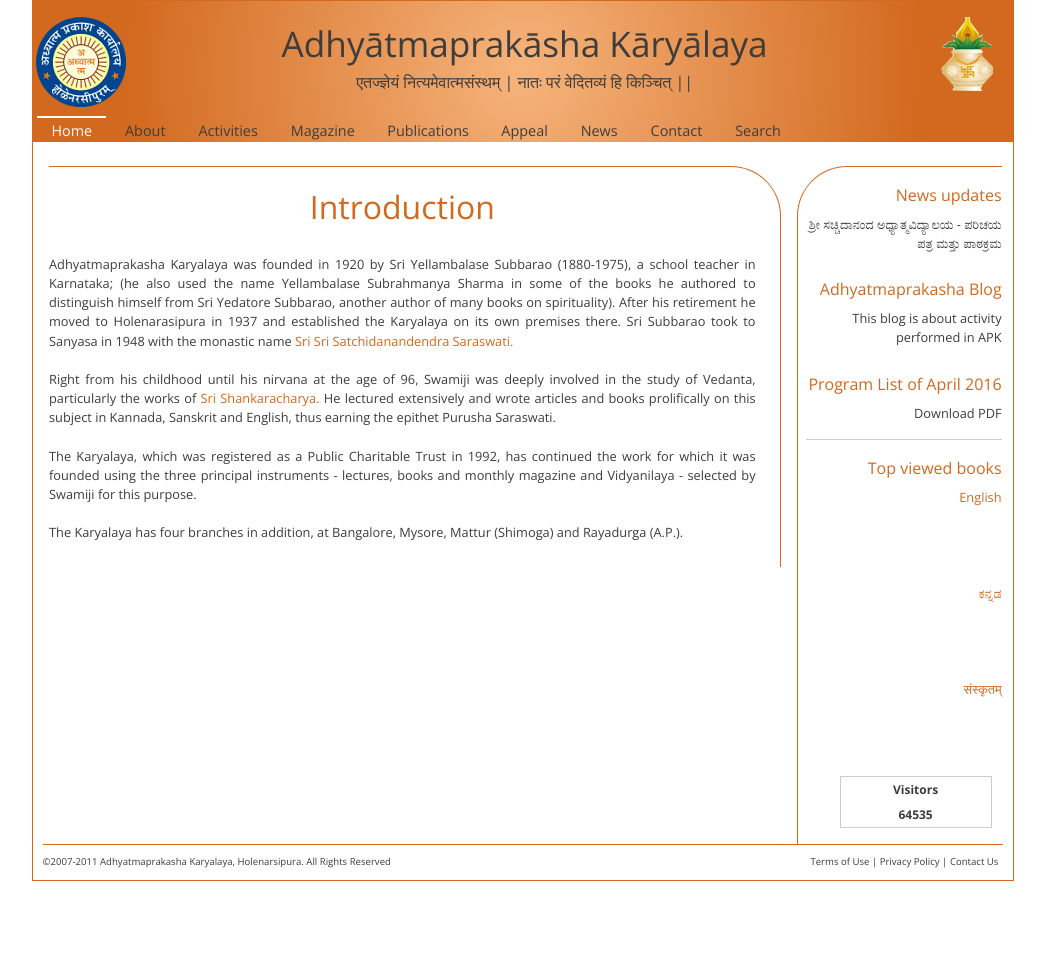
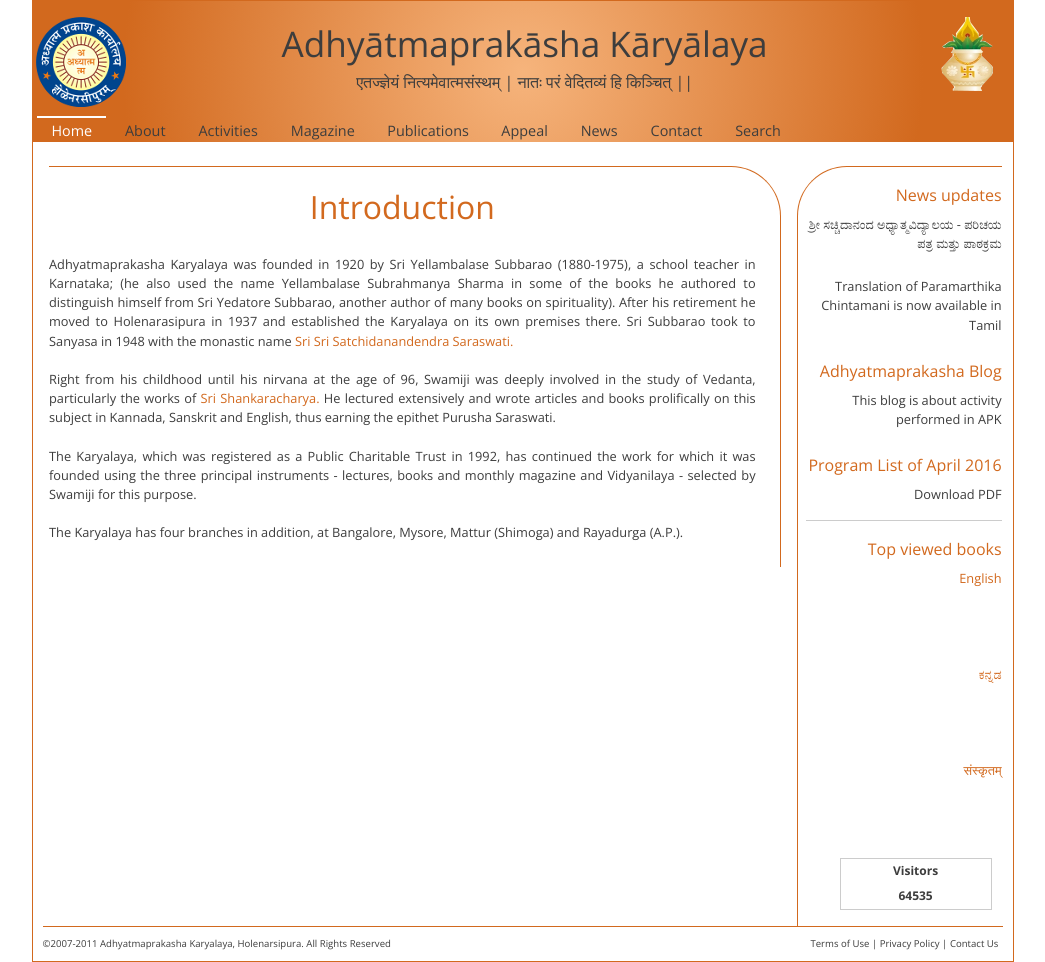
Before and after one commit to SrirangaDigital/Adhyatmaprakasha, a PHP site: page / in a window 1280 px wide. Shown: the whole page, without its empty margins (117-1162 px from the left). Before the commit the page ends 881 px from the top, so only its background shows below. Run offline with PHP 8.4, Linux system fonts and the light colour scheme; data comes from the database, SQL or seed files in the repository; data that the repository does not hold is empty.

Commit message:
Latest News updated

```diff
--- a/include_footer.php
+++ b/include_footer.php
@@ -19,6 +19,9 @@
 		<div class="title">News updates</div>
 		<p>
 			<span class="news"><a href="php/circulars/intro.php">ಶ್ರೀ ಸಚ್ಚಿದಾನಂದ ಅಧ್ಯಾತ್ಮವಿದ್ಯಾಲಯ - ಪರಿಚಯ ಪತ್ರ ಮತ್ತು ಪಾಠಕ್ರಮ</a></span>
+		</p><br />
+		<p>
+			<span class="news"><a href="Volumes/kannada_books/jpg/2/111A/index_tamil.pdf">Translation of Paramarthika Chintamani is now available in Tamil</a></span>
 		</p>
 	</div>
 	<br />
```
